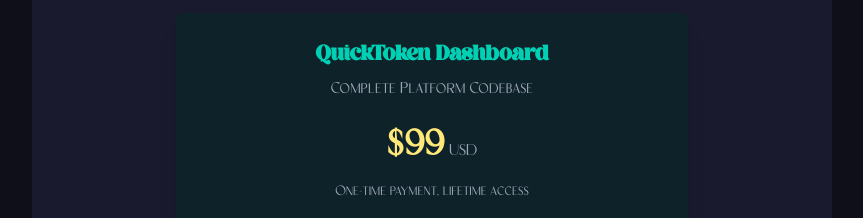
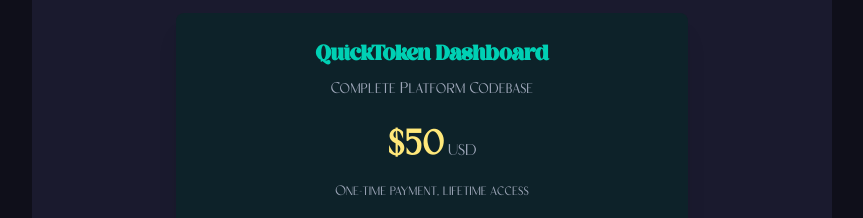
Before and after one commit to Gcavazo1/Quicktoken-Landing-Blog, a Next.js app: page / in a window 1280 px wide. Shown: the part 9800-10018 px from the top of the page, without its empty margins (208-1071 px from the left). Built offline with nearby package versions, Linux system fonts and the light colour scheme.

Commit message:
Update PricingSection.tsx

```diff
--- a/app/components/sections/PricingSection.tsx
+++ b/app/components/sections/PricingSection.tsx
@@ -31,7 +31,7 @@
             <p className="text-textMuted mt-2 font-body">Complete Platform Codebase</p>
 
             <div className="mt-6 mb-4">
-              <span className="text-4xl font-bold text-highlight">$99</span>
+              <span className="text-4xl font-bold text-highlight">$50</span>
               <span className="text-textMuted font-body"> USD</span>
             </div>
 
```
